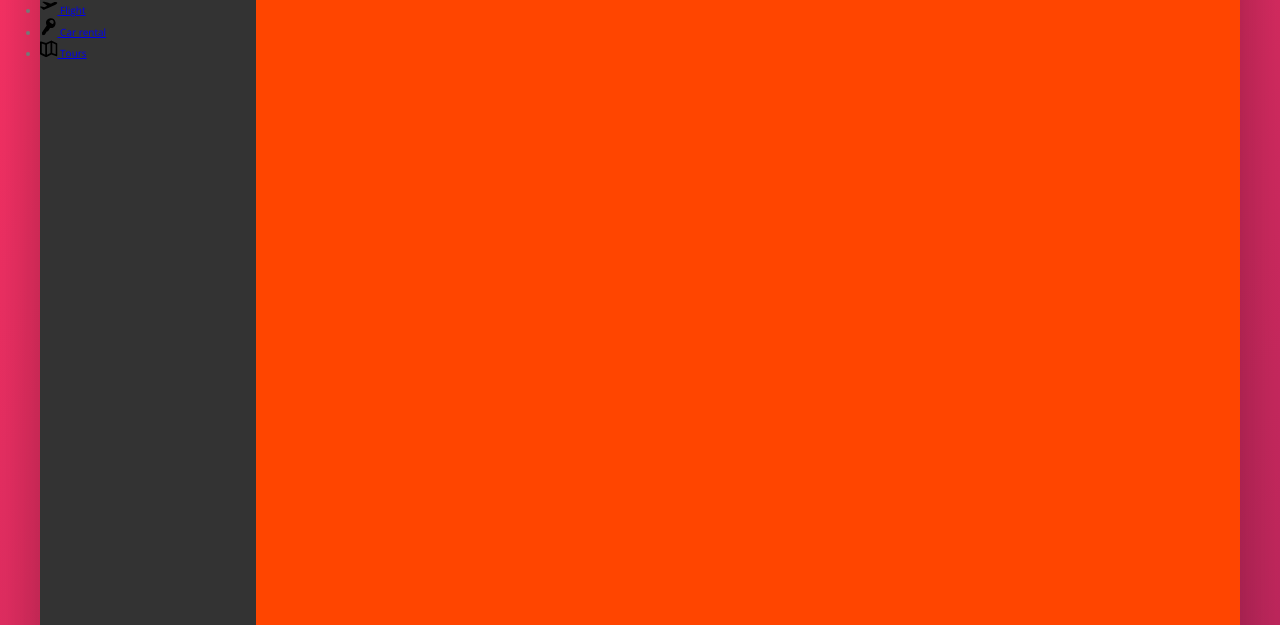
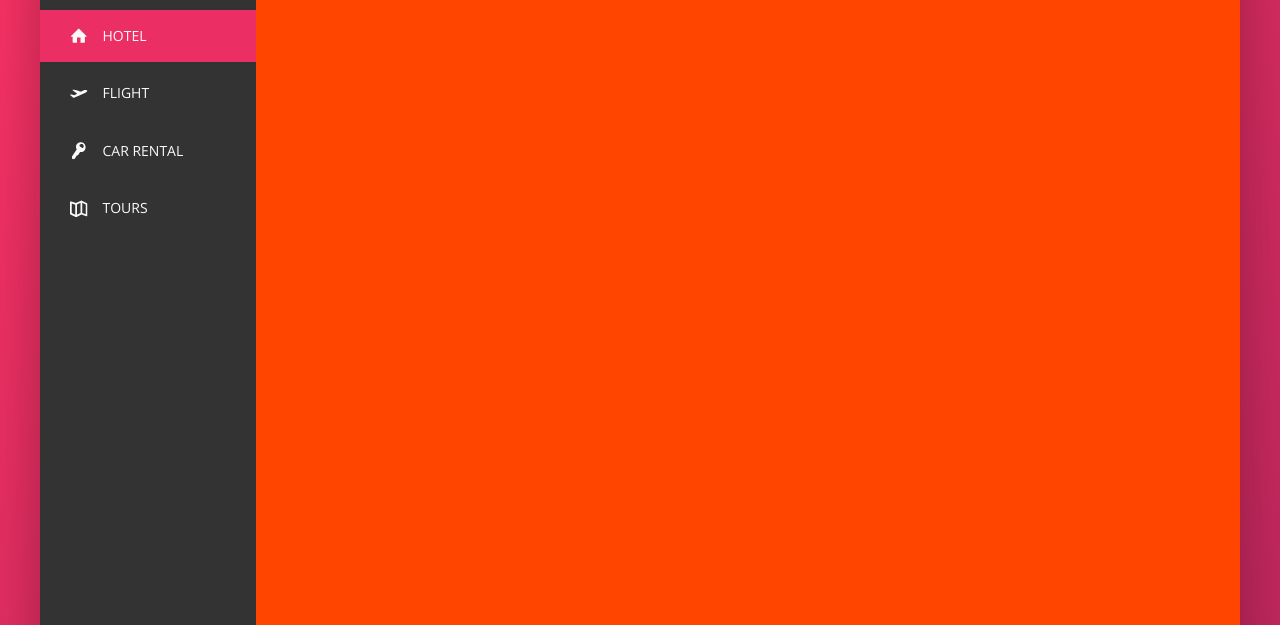
Before and after one commit to abodbazyan/Trillo-Design, a website: page index.html in a window 1280 px wide. Shown: the part 175-800 px from the top of the page. Drawn offline with nearby package versions, Linux system fonts and the light colour scheme.

Commit message:
Styling the sidebar

```diff
--- a/index.html
+++ b/index.html
@@ -57,7 +57,7 @@
       <div class="content">
         <nav class="sidebar">
           <ul class="side-nav">
-            <li class="side-nav__item">
+            <li class="side-nav__item side-nav__item--active">
               <a href="#" class="side-nav__link">
                 <svg class="side-nav__icon">
                   <use xlink:href="img/sprite.svg#icon-home"></use>
--- a/sass/_components.scss
+++ b/sass/_components.scss
@@ -123,15 +123,62 @@
 /////////////////////////////////////////
 // SIDE NAVIGATION
 .side-nav {
+  font-size: 1.4rem;
+  list-style: none;
+  margin-top: 3.5rem;
+
   &__item {
+    position: relative;
+
+    &:not(:last-child) {
+      margin-bottom: 0.5rem;
+    }
   }
 
-  &__link {
+  &__item::before {
+    content: "";
+    position: absolute;
+    top: 0;
+    left: 0;
+    height: 100%;
+    width: 3px;
+    background-color: var(--color-primary);
+    transform: scaleY(0);
+    transform-origin: center;
+    transition: transform 0.2s, width 0.4s cubic-bezier(1, 0, 0, 1) 0.2s,
+      background-color 0.1s;
+  }
+
+  &__item:hover::before,
+  &__item--active::before {
+    transform: scaleY(1);
+    width: 100%;
+  }
+
+  &__item:active::before {
+    background-color: var(--color-primary-light);
+  }
+
+  &__link:link,
+  &__link:visited {
+    color: var(--color-grey-light-1);
+    text-decoration: none;
+    text-transform: uppercase;
+    display: block;
+    padding: 1.5rem 3rem;
+
+    position: relative;
+    z-index: 10;
+
+    display: flex;
+    align-items: center;
   }
 
   &__icon {
     width: 1.75rem;
     height: 1.75rem;
+    margin-right: 1.5rem;
+    fill: currentColor;
   }
 }
 
```
Also changed, not shown: css/style.css.
